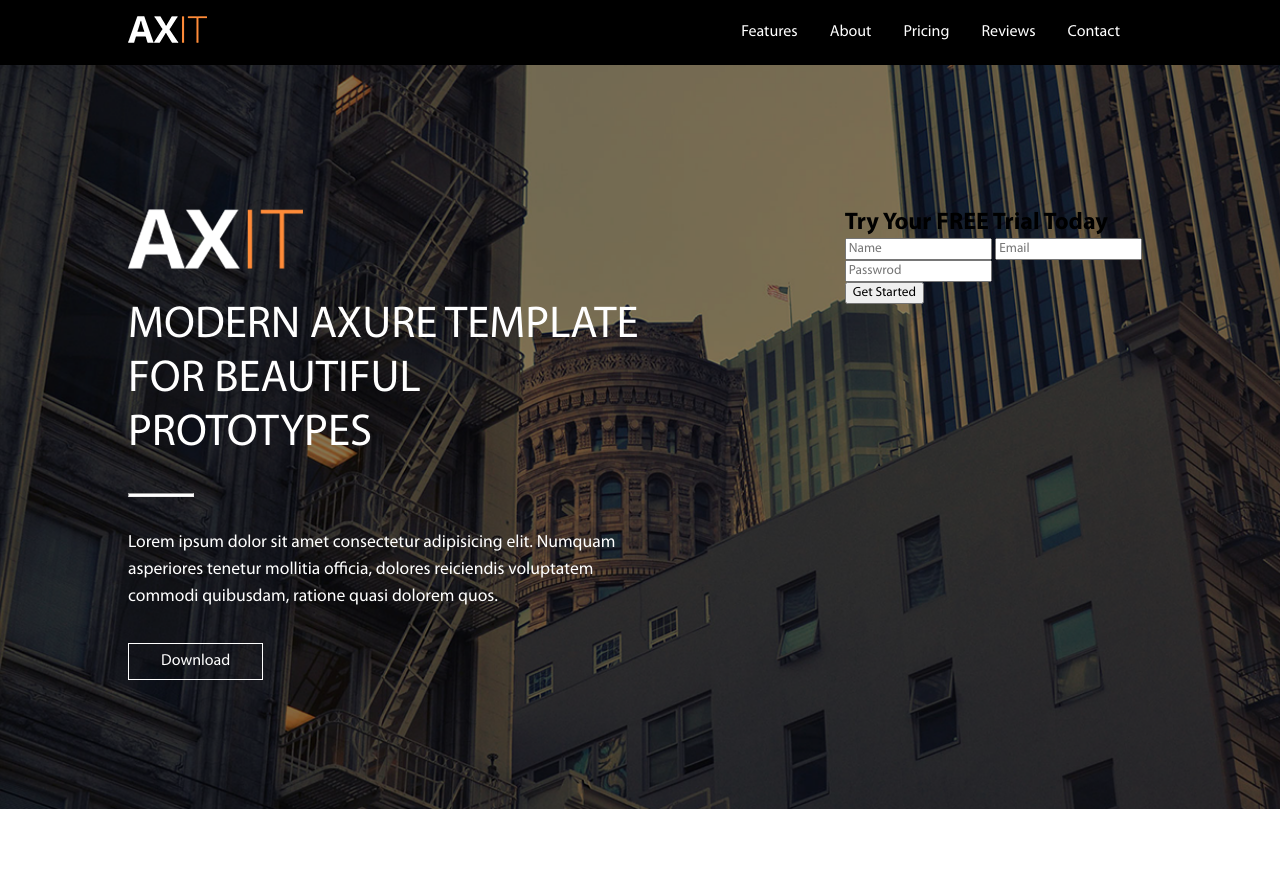
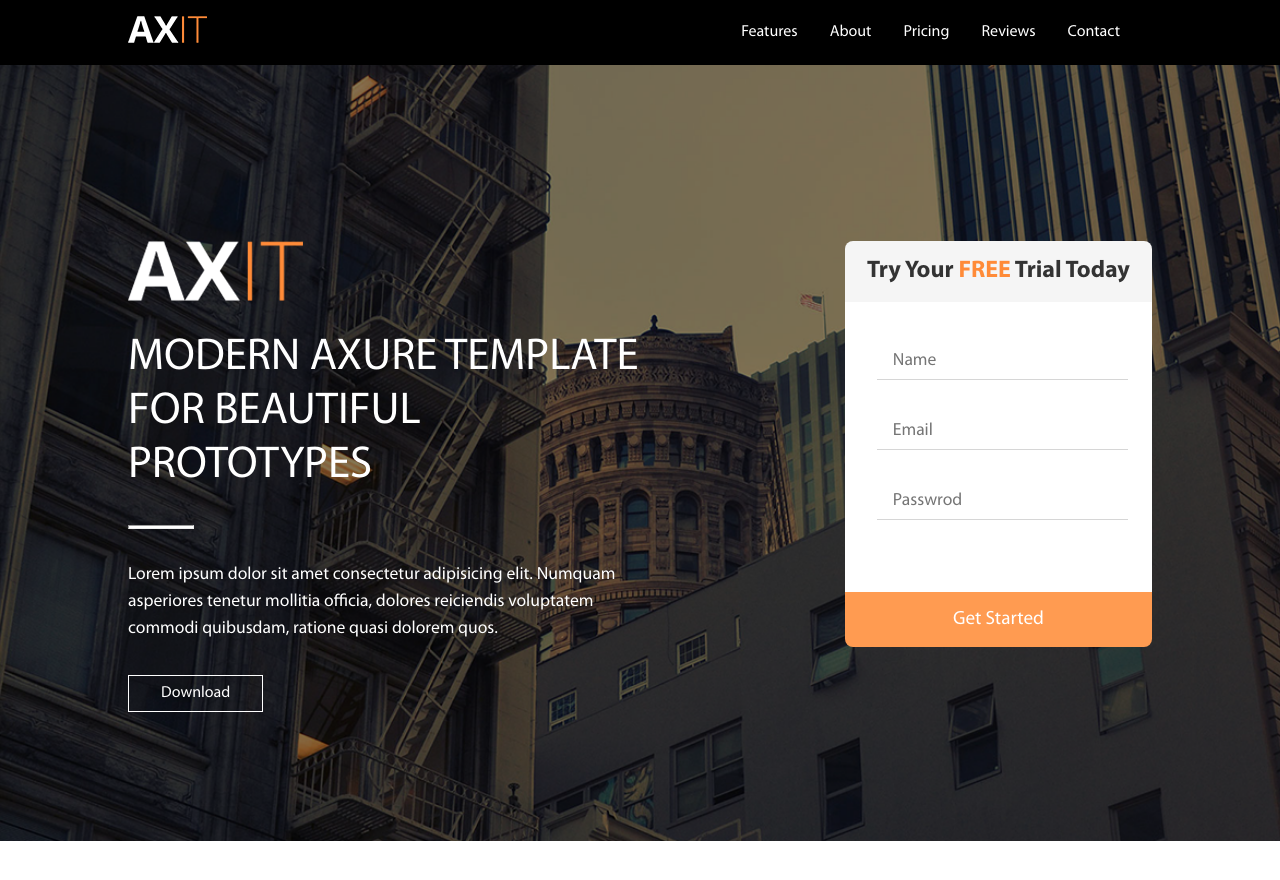
Before and after one commit to Whaider00/Web-Layout-4, a plain HTML site: page Index.html in a window 1280 px wide. Drawn offline with Linux system fonts and the light colour scheme.

Commit message:
Add changes

```diff
--- a/Index.html
+++ b/Index.html
@@ -47,7 +47,7 @@
                 <input type="text" placeholder="Email">
                 <input type="text" placeholder="Passwrod">
             </div>
-            <div form-footer>
+            <div id="form-footer">
                 <button>Get Started</button>
             </div>
           </form>
--- a/assets/css/Style.css
+++ b/assets/css/Style.css
@@ -56,7 +56,7 @@ header{
     background-repeat: no-repeat;
     background-size: cover;
     background-attachment: fixed;
-    padding-top: 9rem;
+    padding-top: 11rem;
 }
 #header-sub-banner{
     display: flex;
@@ -94,3 +94,39 @@ header{
     font-size: 1rem;
     padding: 0.5rem 2rem;
 }
+#form-heading{
+    background-color: var(--bg-color);
+    text-align: center;
+    padding: 1rem 1rem;
+    border-top-right-radius: 0.5rem;
+    border-top-left-radius: 0.5rem;
+}
+#form-heading h1{
+    color: var(--text-color-1);
+}
+#form-heading span{
+    color: var(--orange);
+}
+#form-fields{
+    background-color: var(--white);
+    padding: 2.5rem 2rem;
+}
+#form-fields input{
+    width: 90%;
+    margin-bottom: 2rem;
+    border: none;
+    border-bottom: 1px solid var(--border-color);
+    font-size: 1.1em;
+    padding: 0.5rem 1rem;
+}
+#form-footer button{
+    background-color: var(--light-orange);
+    padding: 1rem 1rem;
+    text-align: center;
+    border: none;
+    color: var(--white);
+    font-size: 1.2rem;
+    width: 100%;
+    border-bottom-left-radius: 0.5rem;
+    border-bottom-right-radius: 0.5rem;
+}
```
